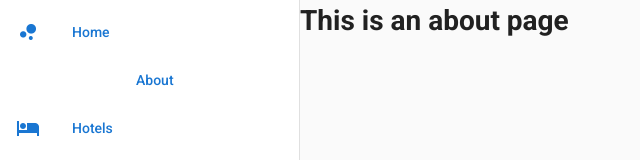
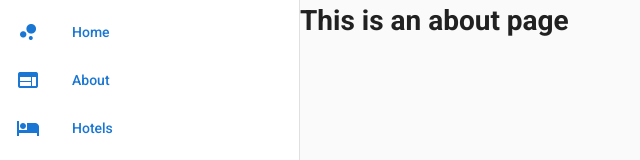
Before and after one commit to strtsv/vue-bootstrap-app, a Vue app: page /#/about in a window 1280 px wide. Shown: the top 160 px of the page, without its empty margins (0-640 px from the left). Built offline with nearby package versions, Linux system fonts and the light colour scheme.

Commit message:
set up the form to add items

```diff
--- a/src/App.vue
+++ b/src/App.vue
@@ -56,7 +56,7 @@ export default {
           title: "Home"
         },
         {
-          icon: "about",
+          icon: "web",
           title: "About",
           path: "/about"
         },
--- a/src/forms/hotelForm.vue
+++ b/src/forms/hotelForm.vue
@@ -63,6 +63,7 @@ export default {
       baseUrl: null,
       hotelId: null,
       hotelName: null,
+      address: null,
       reference: true
     }
   }),
```
